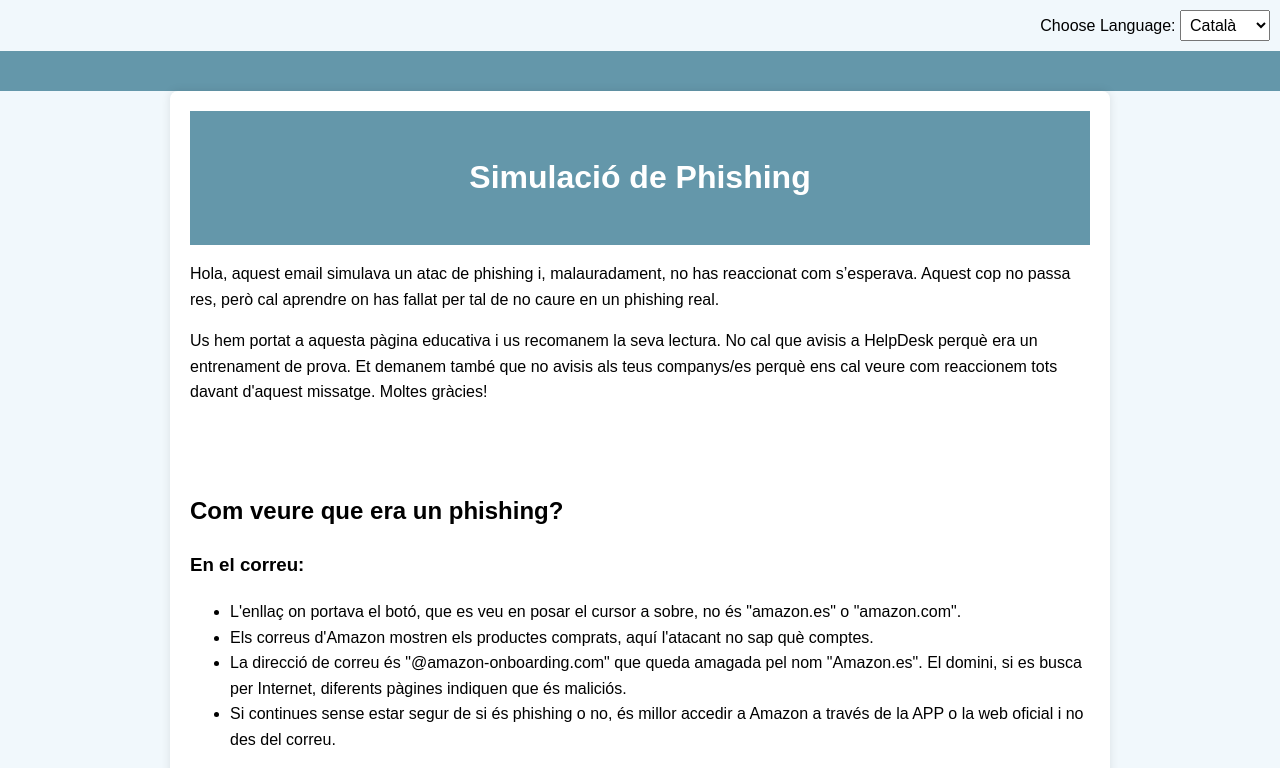
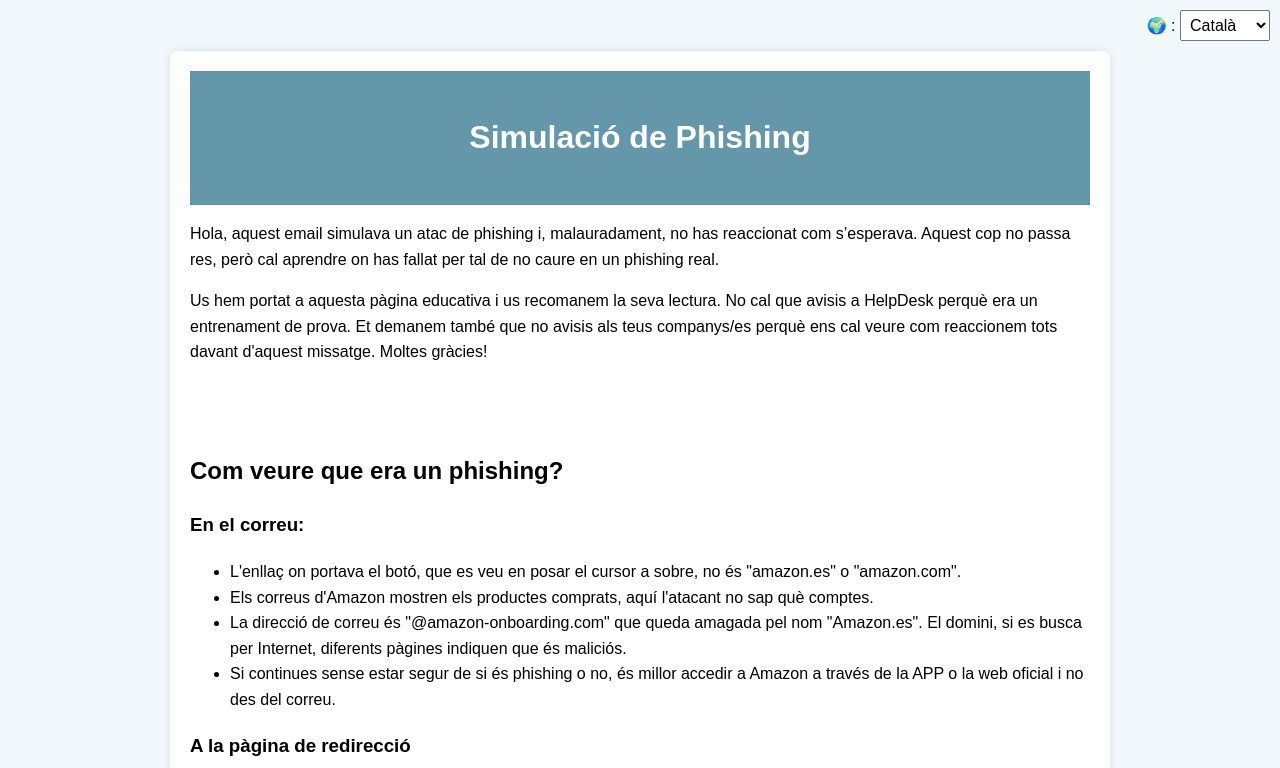
Before and after one commit to bertugarangou/verification, a plain HTML site: page etic/index.html in a window 1280 px wide. Shown: the top 768 px of the page. Drawn offline with Linux system fonts and the light colour scheme.

Commit message:
Update index.html

```diff
--- a/etic/index.html
+++ b/etic/index.html
@@ -78,17 +78,17 @@
 </head>
 <body>
 
-  <div class="language-selector">
-    <label for="language">Choose Language:</label>
+
+
+    <div id="content">
+       <div class="language-selector">
+    <label for="language">🌍 :</label>
     <select id="language" onchange="changeLanguage()">
         <option value="ca">Català</option>
         <option value="en">English</option>
         <option value="es">Español</option>
     </select>
-    </div>
-
-    <div id="content">
-       <header><title id="title">Simulació de Phishing</title></header>
+  </div>
         <div id="content2" data-key="textContent"></div>
     </div>
     <footer><p>LaSalle URL Campus Barcelona - Serveis TIC - <a href="https://suport.salle.url.edu"> Web de Suport</a> - +34 932902400 - <a href="mailto:helpdesk@salleurl.edu">helpdesk@salleurl.edu</a></p></footer>
```
